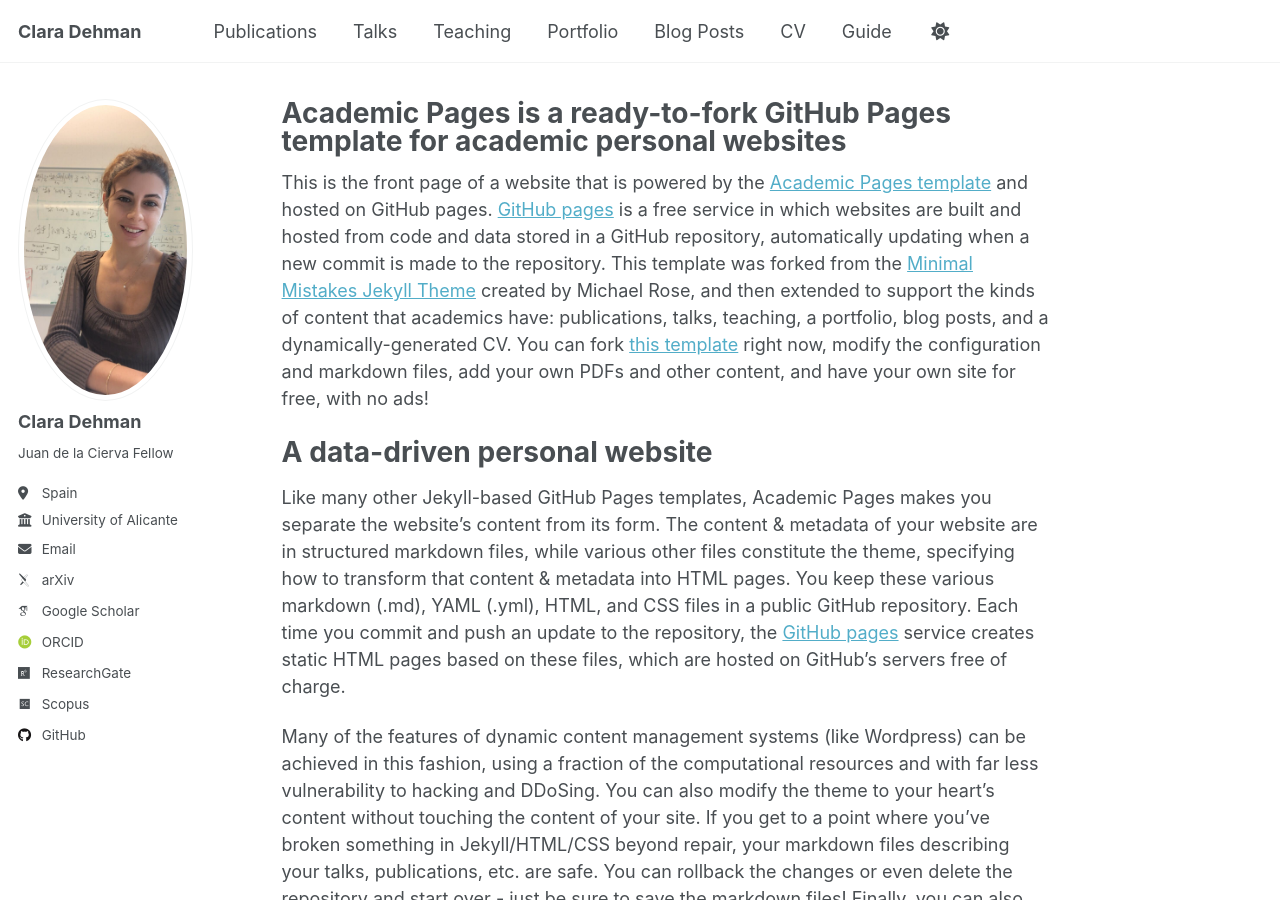
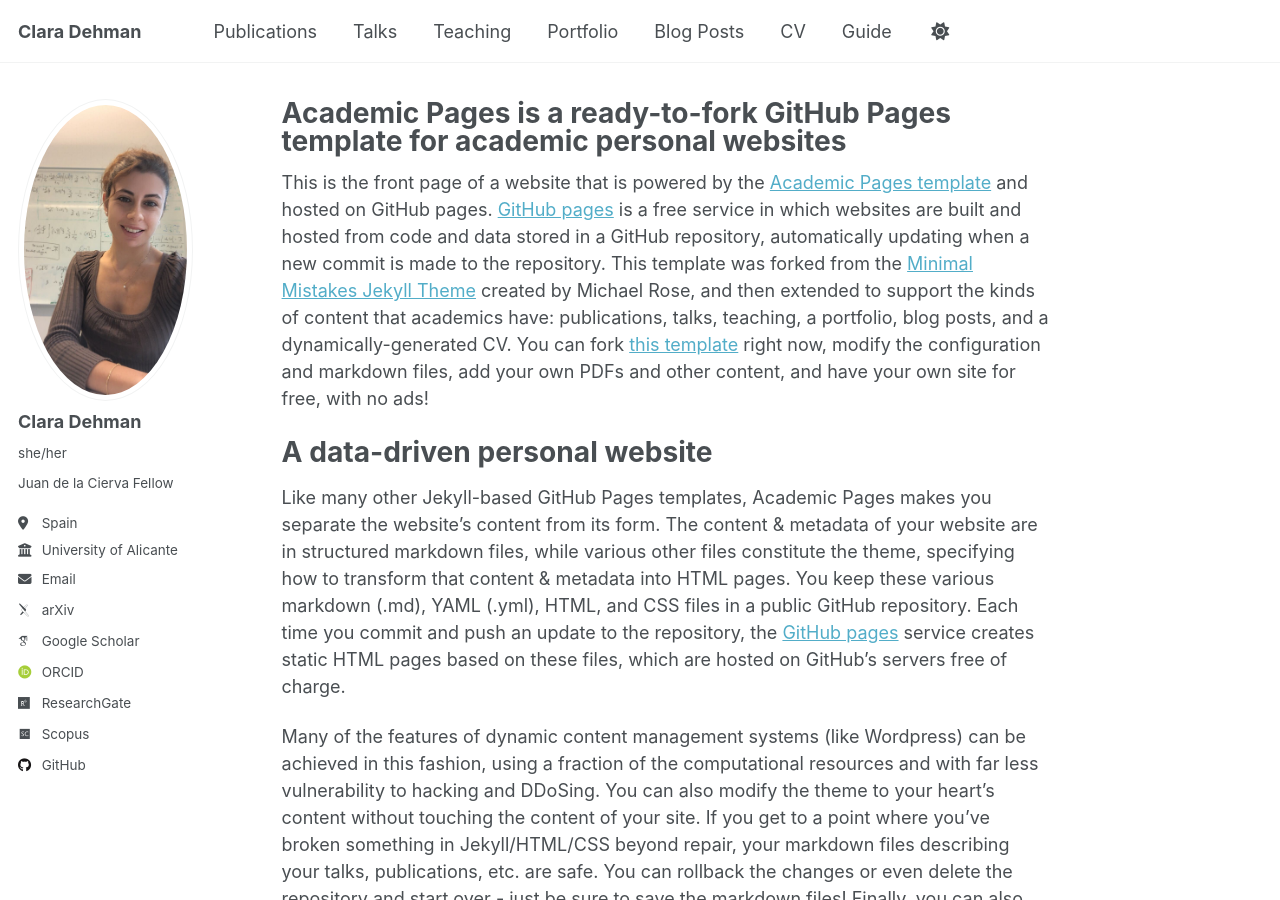
Before and after one commit to ClaraDehman/ClaraDehman.github.io, a Jekyll site: the page built from _pages/about.md, in a window 1280 px wide and 900 px high. Built offline with Jekyll 4.4.1, drawn with Linux system fonts in a browser that asks for light colours; some web fonts are replaced.

Commit message:
Update _config.yml

```diff
--- a/_config.yml
+++ b/_config.yml
@@ -24,7 +24,7 @@
   # Biographic information
   avatar           : "profile.png"
   name             : "Clara Dehman"
-  pronouns         : #"she/her"
+  pronouns         : "she/her"
   bio              : "Juan de la Cierva Fellow"
   location         : "Spain"
   employer         : "University of Alicante"
```
